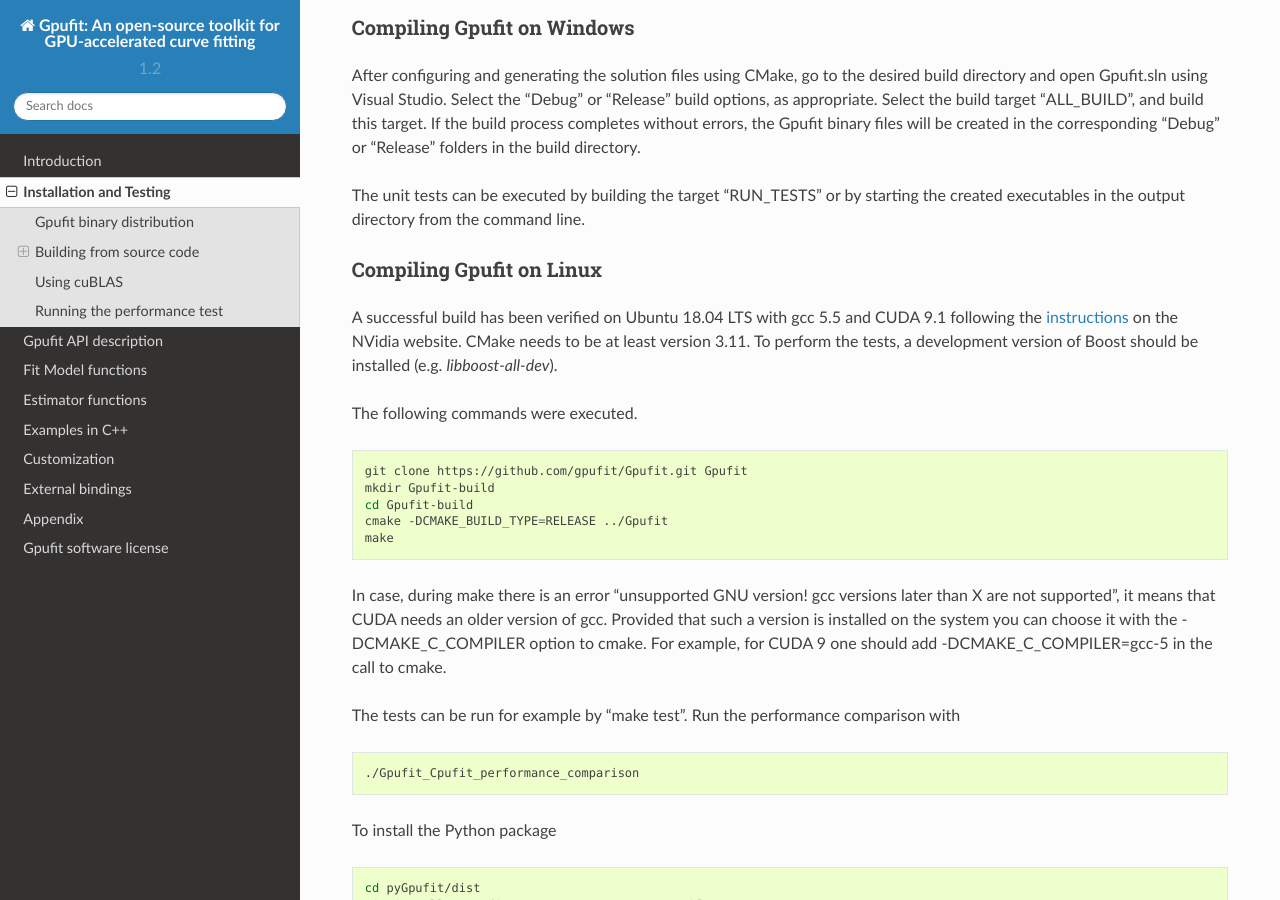
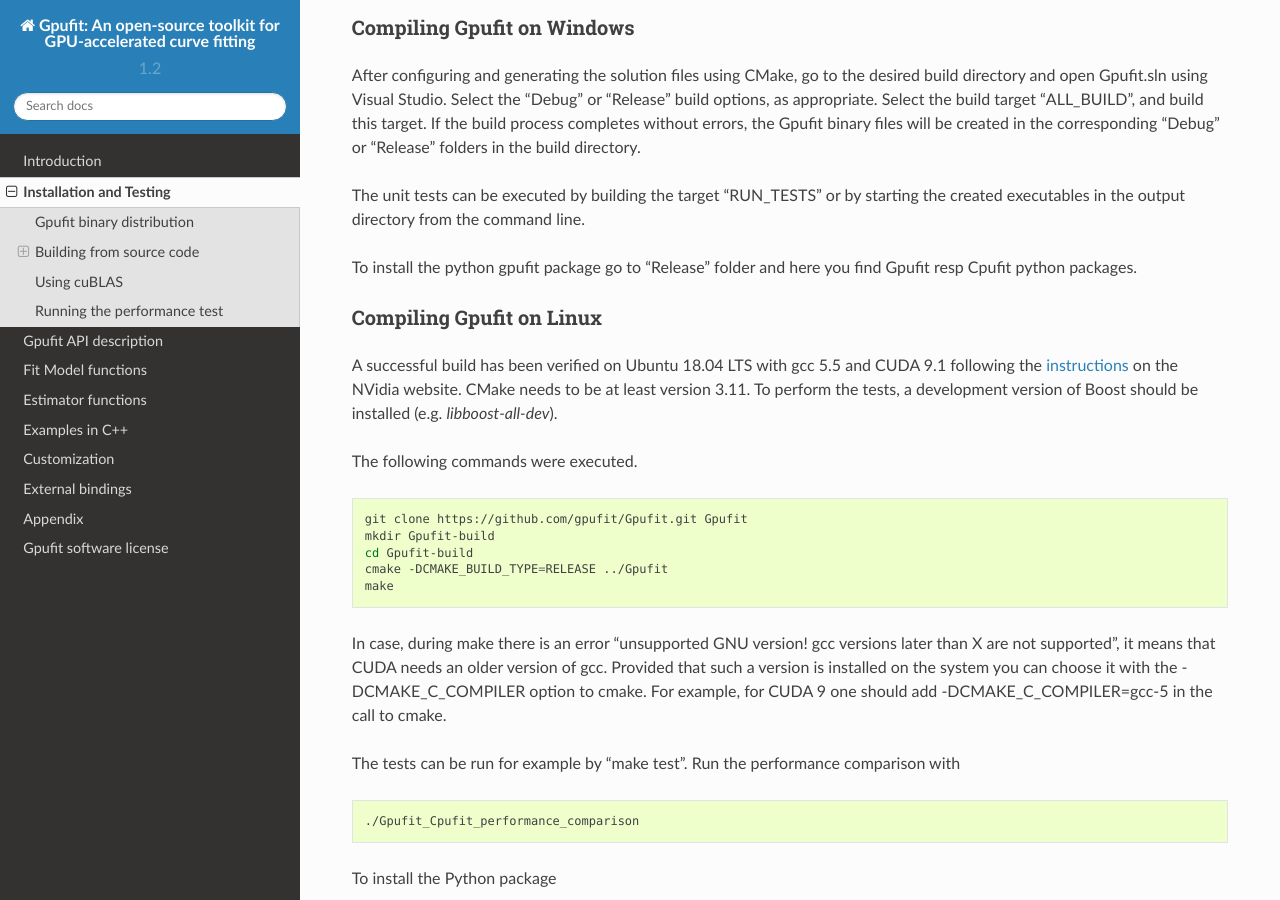
Before and after one commit to gpufit/Gpufit, a Sphinx documentation site: the page built from docs/installation.rst, in a window 1280 px wide and 900 px high, scrolled down 4253 px. Built offline with Sphinx 7.4.7 and the Read the Docs theme 2.0.0, drawn with Linux system fonts in a browser that asks for light colours.

Commit message:
[docs] adding info how to install python pkg

```diff
--- a/docs/installation.rst
+++ b/docs/installation.rst
@@ -233,6 +233,8 @@
 starting the created executables in the output directory from
 the command line.
 
+To install the python gpufit package go to "Release" folder and here you find Gpufit resp Cpufit python packages.
+
 Compiling Gpufit on Linux
 -------------------------
 
```
